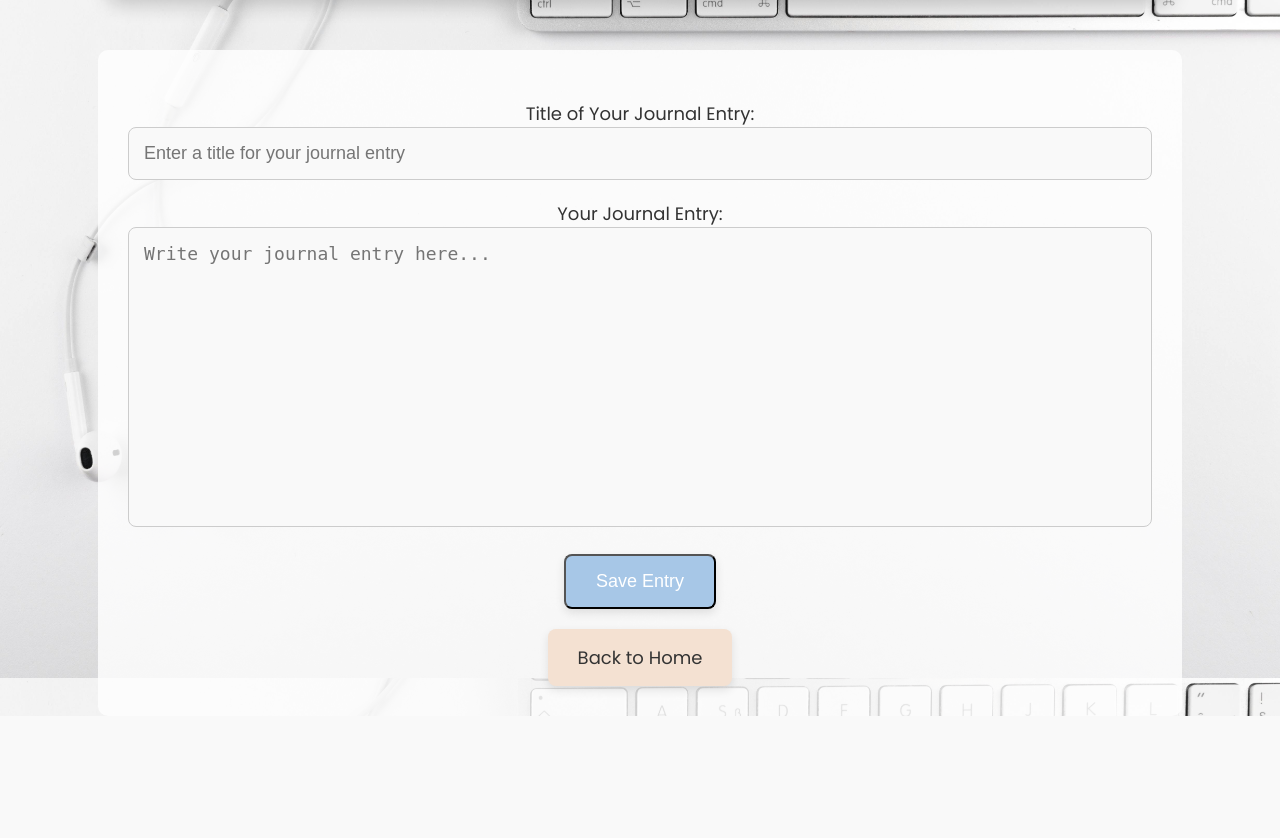
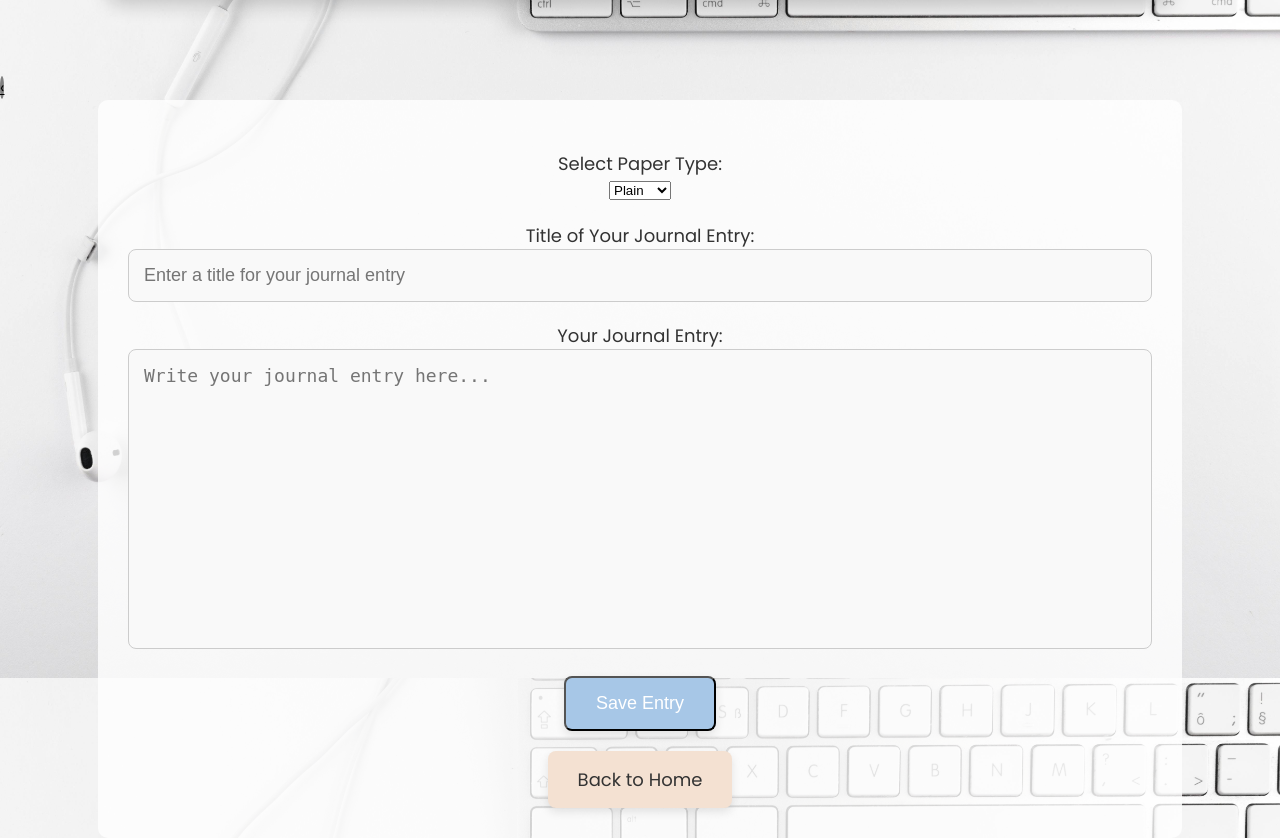
Before and after one commit to Dark-Pandemic/IT_Project-2024, a PHP site: page /IT_Project-2024/write_entry.php in a window 1280 px wide. Shown: the part 170-1008 px from the top of the page. Before the commit the page ends 886 px from the top, so only its background shows below. Run offline with PHP 8.4, Linux system fonts and the light colour scheme.

Commit message:
write form updated

```diff
--- a/write_entry.php
+++ b/write_entry.php
@@ -1,4 +1,18 @@
 <?php
+
+
+session_start();
+
+if (isset($_SESSION['username'])) {
+    $username = $_SESSION['username']; // Use session if available
+} elseif (isset($_COOKIE['username'])) {
+    $username = $_COOKIE['username']; // Use cookie if session doesn't exist
+} else {
+    $username = "Guest"; // Fallback for anonymous access
+}
+
+
+
 include 'db.php';
 
 if ($_SERVER["REQUEST_METHOD"] == "POST") {
@@ -79,6 +93,21 @@ if ($_SERVER["REQUEST_METHOD"] == "POST") {
             background-color: #f9f9f9; /* Light background color for the textarea */
             color: #333;
         }
+
+		textarea.plain {
+			background-image: none; /* No background pattern */
+			background-color: white; /* Plain white background */
+		}
+		textarea.lined {
+			background-image: repeating-linear-gradient(to bottom, #ccc 0, #ccc 1px, transparent 1px, transparent 32px);
+		}
+
+
+		textarea.dotted {
+			background-image: radial-gradient(circle, #ccc 1px, transparent 1px);
+			background-size: 22px 22px;
+		}
+
         button {
             background-color: #a7c7e7; /* Pastel blue */
             color: white;
@@ -110,6 +139,26 @@ if ($_SERVER["REQUEST_METHOD"] == "POST") {
             background-color: #e1c1a0; /* Slightly darker beige */
             transform: translateY(-4px);
         }
+
+		.back{
+			text-decoration: none;
+			display: inline-block;
+			padding: 8px 16px;
+		}
+
+		.back:hover {
+			background-color: #ddd;
+			color: black;
+		}
+
+		.previous {
+			background-color: grey;
+			color: black;
+		}
+
+		.round {
+		border-radius: 50%;
+		}
     </style>
 </head>
 <body>
@@ -118,8 +167,19 @@ if ($_SERVER["REQUEST_METHOD"] == "POST") {
         <h1>Write a New Journal Entry</h1>
     </header>
 
+	<br>
+	<a href="journal.php" class="previous round" id = "back">&#8249;</a>
+
     <div class="form-container">
         <form action="write_entry.php" method="POST">
+
+			<label for="paper_type">Select Paper Type:</label>
+			<select id="paper_type" name="paper_type">
+				<option value="plain">Plain</option>
+				<option value="lined">Lined</option>
+				<option value="dotted">Dotted</option>
+			</select>
+
             <label for="file_name">Title of Your Journal Entry:</label>
             <input type="text" id="file_name" name="file_name" placeholder="Enter a title for your journal entry" required style="width: 100%; padding: 15px; font-size: 18px; border-radius: 8px; border: 1px solid #ccc; background-color: #f9f9f9; box-sizing: border-box;">
 
@@ -129,9 +189,35 @@ if ($_SERVER["REQUEST_METHOD"] == "POST") {
             <button type="submit">Save Entry</button>
         </form>
 
-        <!-- Back to Home button -->
         <a href="journal.php" class="back-home-btn">Back to Home</a>
     </div>
 
+	<script>
+    document.getElementById('paper_type').addEventListener('change', function () {
+      const textarea = document.getElementById('file_content');
+      textarea.className = ''; // Clear existing classes
+      textarea.classList.add(this.value); // Add the selected class based on the dropdown value
+    });
+
+	const paperTypeSelect = document.getElementById('paper_type');
+
+        // Save data to localStorage on change
+        paperTypeSelect.addEventListener('change', () => {
+            localStorage.setItem('journal_paper_type', paperTypeSelect.value);
+        });
+
+        // Load data from localStorage on page load
+        window.addEventListener('load', () => {
+            const savedPaperType = localStorage.getItem('journal_paper_type');
+
+
+            if (savedPaperType) {
+                paperTypeSelect.value = savedPaperType;
+                textarea.className = ''; // Clear existing classes
+                textarea.classList.add(savedPaperType); // Apply the saved paper type
+            }
+        });
+  </script>
+
 </body>
 </html>
```
